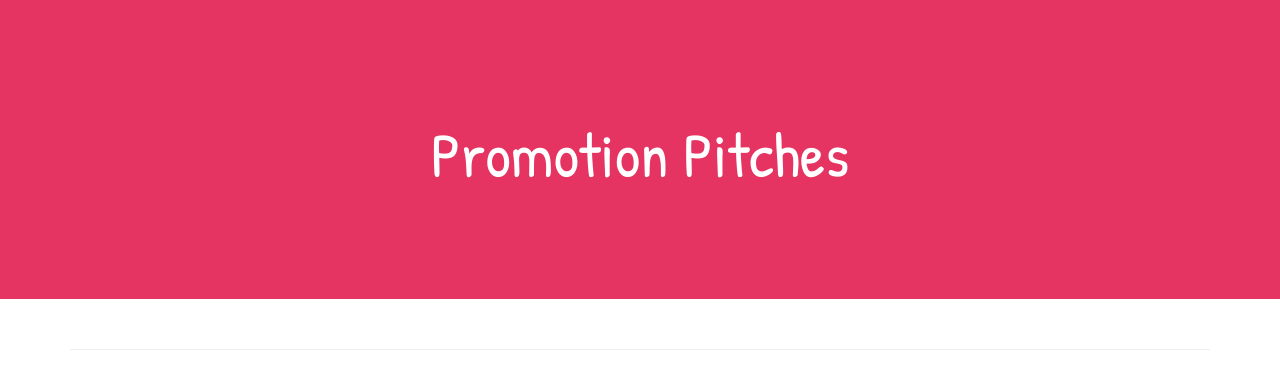
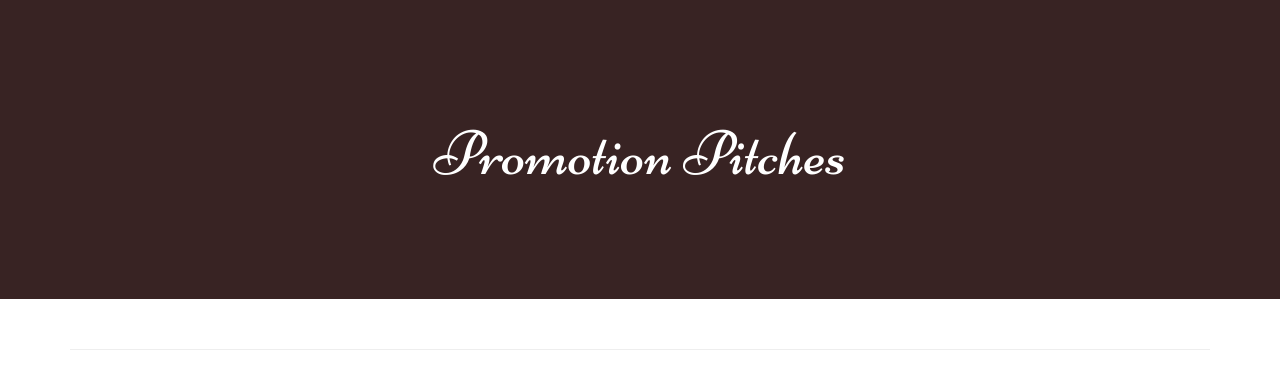
Before and after one commit to rose-okoth/sixty-seconds, a Flask app: page /pitches/promotion_pitches in a window 1280 px wide. Shown: the part 52-441 px from the top of the page. Run offline with Flask 2, Linux system fonts and the light colour scheme; data that the repository does not hold is empty; some libraries are stand-ins or nearby versions.

Commit message:
modified the layout

```diff
--- a/app/templates/promotion_pitches.html
+++ b/app/templates/promotion_pitches.html
@@ -3,8 +3,8 @@
 
 {%block content%}
 <link rel="preconnect" href="https://fonts.gstatic.com">
-<link href="https://fonts.googleapis.com/css2?family=Patrick+Hand&display=swap" rel="stylesheet">
-<div class="jumbotron text-center" style="background-color: #E63462; color: #fff; padding: 100px 25px; font-family: 'Patrick Hand', cursive;">
+<link href="https://fonts.googleapis.com/css2?family=Niconne&family=Tangerine:wght@700&display=swap" rel="stylesheet">
+<div class="jumbotron text-center" style="background-color: rgb(56, 35, 35); color: #fff; padding: 100px 25px; font-family: 'Niconne', cursive;">
     <h1>Promotion Pitches</h1>
 </div>
 <div class="container" style="font-family: 'Patrick Hand', cursive;">
```
